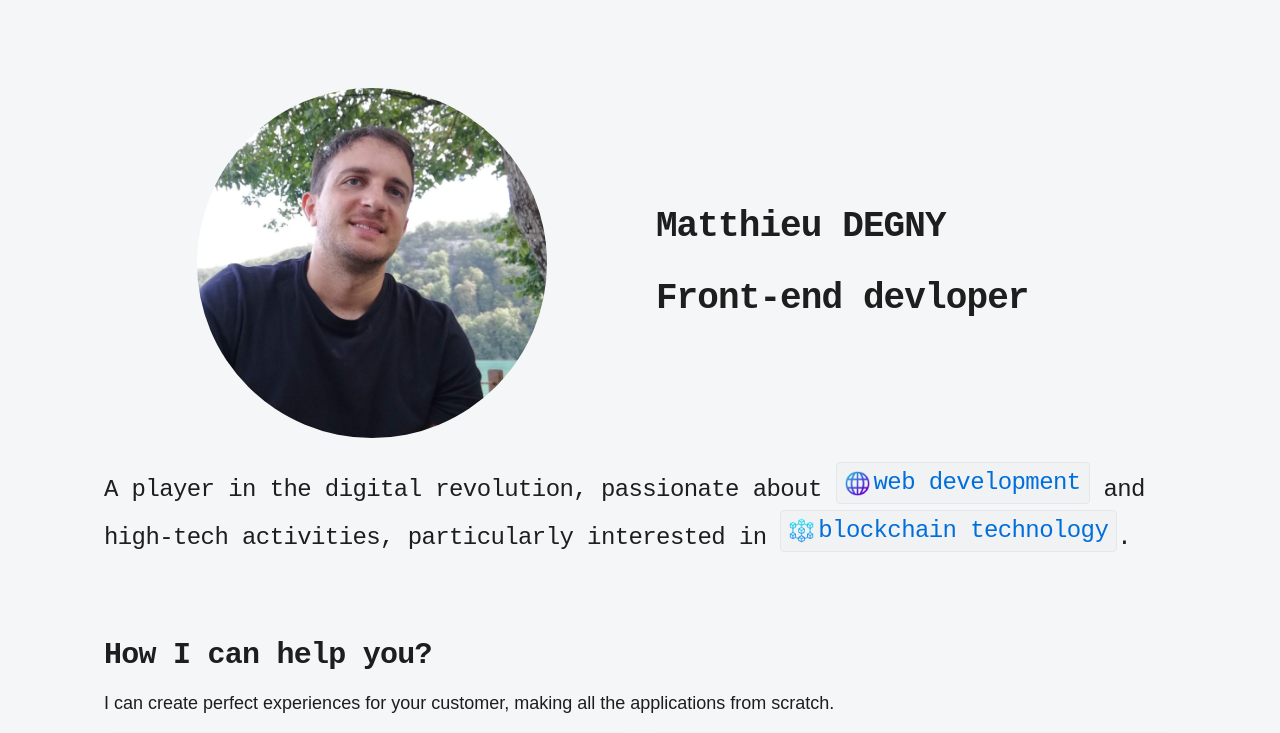
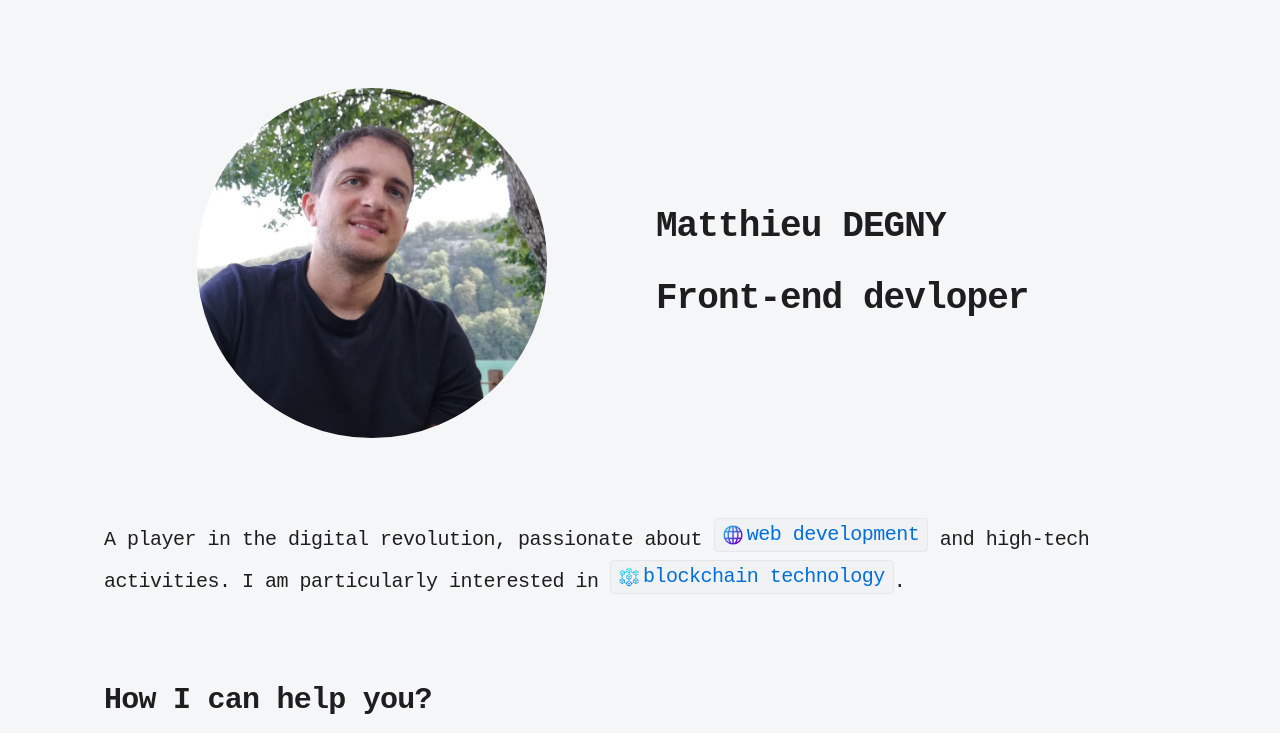
Before and after one commit to Matthieudegny/2024_PortFolio, a Next.js app: page / in a window 1280 px wide. Shown: the top 733 px of the page. Built offline with nearby package versions, Linux system fonts and the light colour scheme.

Commit message:
optimiz gap margin section h2

```diff
--- a/src/app/globals.css
+++ b/src/app/globals.css
@@ -49,10 +49,13 @@ h6 {
     @apply scroll-m-20 text-3xl  md:text-3xl lg:text-4xl font-bold tracking-tight;
   }
   h2 {
-    @apply scroll-m-20 text-2xl md:text-2xl lg:text-3xl  font-semibold tracking-tight first:mt-0;
+    @apply scroll-m-20 text-2xl md:text-2xl lg:text-3xl  font-semibold tracking-tight pb-2;
   }
   h3 {
-    @apply scroll-m-20 text-xl md:text-xl lg:text-2xl font-medium tracking-tight first:mt-0;
+    @apply scroll-m-20 text-xl md:text-xl lg:text-2xl font-medium tracking-tight;
+  }
+  h4 {
+    @apply scroll-m-20 text-xl md:text-xl font-medium tracking-tight;
   }
   p {
     @apply text-lg;
--- a/src/components/Contact.tsx
+++ b/src/components/Contact.tsx
@@ -20,7 +20,7 @@ const Contact = () => {
         I&apos;m always open to new opportunities and collaborations. Feel free
         to reach me.
       </p>
-      <div className="flex gap-4 md:gap-12  flex-wrap justify-center">
+      <div className="flex gap-4 md:gap-12  flex-wrap justify-center mt-4">
         {LIST_CONTACT.map((contact: ContactType) => (
           <Button
             variant="link"
--- a/src/components/Introduction.tsx
+++ b/src/components/Introduction.tsx
@@ -12,7 +12,7 @@ import { EarthIcon } from "./icons/EarthIcon";
 
 const Introduction = () => {
   return (
-    <Section className="flex flex-col gap-8">
+    <Section className="flex flex-col gap-20">
       <div className="flex  flex-col md:flex-row items-center justify-center gap-8 md:gap-4 px-2 pt-2">
         <div className=" order-1 md:order-2 flex flex-col items-start  gap-8 justify-evenly flex-grow w-[100%] md:w-[50%] px-2 lg-px-0 ">
           <h1>Matthieu DEGNY</h1>
@@ -30,19 +30,20 @@ const Introduction = () => {
           </div>
         </div>
       </div>
-      <h3 className="scroll-m-20  leading-10 first:mt-0 -mt-2">
+      <h4 className="scroll-m-20 leading-8 md:leading-10 ">
         A player in the digital revolution, passionate about{" "}
-        <Span className="inline-flex items-center gap-1">
-          <EarthIcon size={25} />
+        <Span>
+          <EarthIcon size={20} />
           web development
         </Span>{" "}
-        and high-tech activities, particularly interested in{" "}
-        <Span className="inline-flex items-center gap-1">
-          <BlockchainIcon size={25} />
+        and high-tech activities. <br className="block md:hidden" />
+        <br className="block md:hidden" />I am particularly interested in{" "}
+        <Span>
+          <BlockchainIcon size={20} />
           blockchain technology
         </Span>
         .
-      </h3>
+      </h4>
     </Section>
   );
 };
--- a/src/components/Skills.tsx
+++ b/src/components/Skills.tsx
@@ -89,7 +89,7 @@ const Skills = () => {
   const [showListSubSkills, setshowListSubSkills] = useState(false);
   return (
     <Section className="flex flex-col gap-4">
-      <h2 className="">How I can help you?</h2>
+      <h2>How I can help you?</h2>
       <p>
         I can create perfect experiences for your customer, making all the
         applications from scratch.
--- a/src/components/ui/Span.tsx
+++ b/src/components/ui/Span.tsx
@@ -8,7 +8,7 @@ export const Span = ({
 }: ComponentPropsWithoutRef<"span">) => {
   return (
     <span
-      className="bg-accent/30 hover:bg-accent/50 transition-colors font-mono border border-accent px-2 rounded-sm text-primary inline-flex items-center gap-1"
+      className="bg-accent/30 hover:bg-accent/50 transition-colors font-mono border border-accent px-2 rounded-sm text-primary leading:4 md:leading-8 inline-flex items-center gap-1"
       {...props}
     />
   );
```
